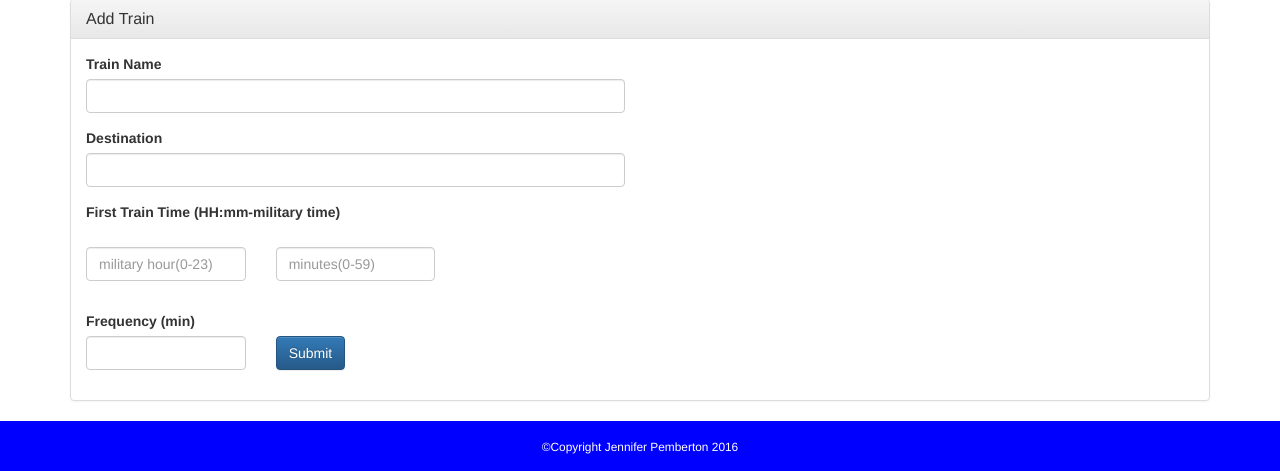
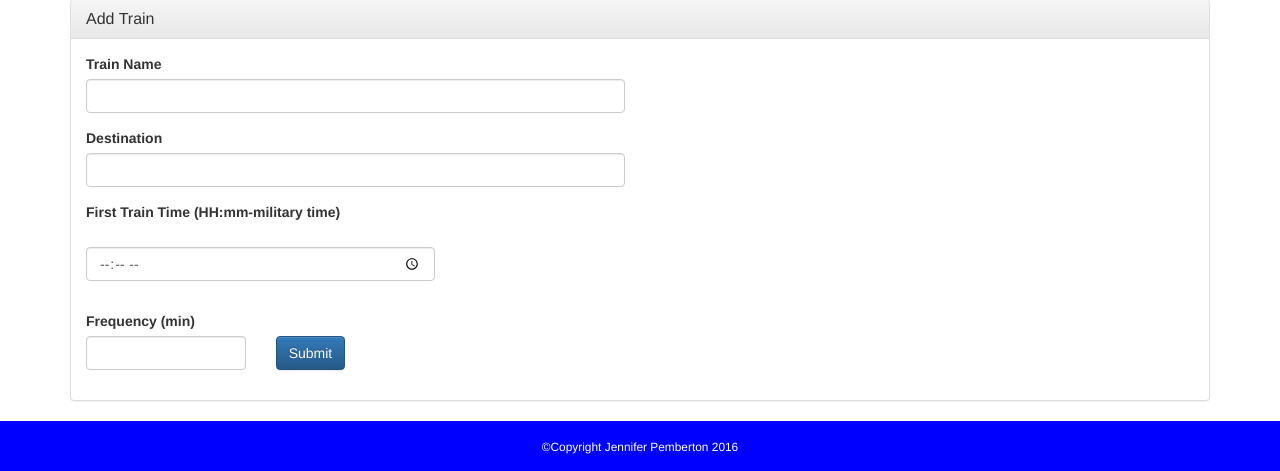
Before and after one commit to JenPhD/trains, a PHP site: page / in a window 1280 px wide. Shown: the part 468-939 px from the top of the page. Run offline with PHP 8.4, Linux system fonts and the light colour scheme; some libraries are stand-ins or nearby versions.

Commit message:
calculate train times and minutes away, append to table

```diff
--- a/assets/css/styles.css
+++ b/assets/css/styles.css
@@ -8,16 +8,25 @@
 }
 
 #nameRow {
-	margin-left: 10px;
+	margin-left: 2px;
 }
 
 #destRow {
-	margin-left: 10px;
+	margin-left: 2px;
 }
 
 #freqRow {
-	margin-left: 10px;
+	margin-left: 2px;
 }
+
+#nextRow {
+	margin-left: 2px;
+}
+
+#awayRow {
+	margin-left: 2px;
+}
+
 .footer {
 	background-color: blue;
 	color: white;
--- a/assets/javascript/app.js
+++ b/assets/javascript/app.js
@@ -13,8 +13,7 @@ var config = {
 	//Initial values
 	var trainName = "";
 	var trainDest = "";
-	var trainHours = "";
-	var trainMinutes = "";
+	var trainTime = "";
 	var trainFreq = 0;
 
 //Button for adding trains
@@ -23,8 +22,7 @@ $("#submitTrain").on("click", function(){
 	//Getting new train input
 	trainName = $('#addName').val().trim();
 	trainDest = $('#addDestination').val().trim();
-	trainHours = $('#addHours').val().trim();
-	trainMinutes = $('#addMinutes').val().trim();
+	trainTime = $('#addTime').val();
 	trainFreq = $('#addFreq').val().trim();
 
 	//Creating temporary object for holding train data
@@ -32,8 +30,7 @@ $("#submitTrain").on("click", function(){
 	var newTrain = {
 		name: trainName,
 		destination: trainDest,
-		hours: trainHours,
-		minutes: trainMinutes,
+		time: trainTime,
 		frequency: trainFreq
 	}
 
@@ -46,23 +43,68 @@ $("#submitTrain").on("click", function(){
 	//Logs everything to the console
 	// console.log(newTrain.name);
 	// console.log(newTrain.destination);
-	// console.log(newTrain.hours);
-	// console.log(newTrain.minutes);
+	//console.log(newTrain.time);
 	// console.log(newTrain.frequency);
+
+	//Push first time back a year to make sure it comes before current time
+	var firstTimeConverted = moment(newTrain.time, "hh:mm")
+		.subtract(1, "years");
+		console.log(firstTimeConverted);
+
+	//Current Time
+	var currentTime = moment();
+	console.log("CURRENT TIME: " + moment(currentTime)
+		.format("hh:mm"));
+
+	//Difference between the times
+	var diffTime = moment().diff(moment(firstTimeConverted), "minutes");
+	console.log("Difference in time: " + diffTime);
+
+	//Time apart (remainder)
+	var tRemainder = diffTime % newTrain.frequency;
+	console.log(tRemainder);
+
+	//Minutes until train
+	var tMinutesForTrain = newTrain.frequency - tRemainder;
+	console.log("Minutes for train: " + tMinutesForTrain);
+
+	//Next Train
+	var nextTrain = moment().add(tMinutesForTrain, "minutes");
+	console.log("Arrival Time: " + moment(nextTrain).format("hh:mm"));
+
+ 	var arrivalTime = (moment(nextTrain).format("hh:mm A"));
+ 	console.log(arrivalTime);
 
 	//Add trains to the schedule
 	$('#name').append('<div class="row" id="nameRow">');
 	$('#nameRow').append(newTrain.name);
+	//Add a new line for the next train
+	$('#nameRow').append("<br/>");
+	//Destination
 	$('#destination').append('<div class="row" id="destRow">');
 	$('#destRow').append(newTrain.destination);
+	//Add a new line for the next train
+	$('#destRow').append("<br/>");
+	//Frequency
 	$('#frequency').append('<div class="row" id="freqRow">');
 	$('#freqRow').append(newTrain.frequency);
+	//Add a new line for the next train
+	$('#freqRow').append("<br/>");
+	//Next train arrival
+	$('#next').append('<div class="row" id="nextRow">');
+	$('#nextRow').append(arrivalTime);
+	//Add a new line for the next train
+	$('#nextRow').append("<br/>");
+	//Next train minutes away
+	$('#away').append('<div class="row" id="awayRow">');
+	$('#awayRow').append(tMinutesForTrain);
+	//Add a new line for the next train
+	$('#awayRow').append("<br/>");
 
 	// Clears all of the text-boxes
 	$("#addName").val("");
 	$("#addDestination").val("");
-	$("#addHours").val("");
-	$("#addMinutes").val("");
+	$("#addTime").val("");
 	$("#addFreq").val("");
 
 	//Prevents moving to new page
@@ -77,11 +119,10 @@ database.ref().on("child_added", function(childSnapshot, prevChildKey){
 	// Store everything into a variable.
 	var trainName = childSnapshot.val().name;
 	var trainDest = childSnapshot.val().destination;
-	var trainHours = childSnapshot.val().hours;
-	var trainMinutes = childSnapshot.val().minutes;
+	var trainTime = childSnapshot.val().time;
 	var trainFreq = childSnapshot.val().frequency;
 
-	//Make sure the time is in the right format
+
 
 
 
--- a/index.html
+++ b/index.html
@@ -73,20 +73,16 @@
 						<div class="form-group">
 							<label for=trTime>First Train Time (HH:mm-military time)</label>
 							<div class = "row">
-								<div class="form-group col-xs-2">
-									<label for="firstHour"></label>
-									<input type="number" class="form-control" id="addHours" placeholder="military hour(0-23)" min="0" max="23">
-								</div>
-								<div class="form-group col-xs-2">
-									<label for="firstMinutes"></label>
-									<input type="number" class="form-control" id="addMinutes" placeholder="minutes(0-59)" min="1" max="59">
+								<div class="form-group col-xs-4">
+									<label for="trtime"></label>
+									<input type="time" class="form-control" step="60" id="addTime" id="addTime">
 								</div>
 							</div>
 						</div>
 						<div class="row">
 							<div class="form-group col-xs-2">
 								<label for="freqMin">Frequency (min)</label>
-								<input type="number" min="1" max="1380" class="form-control" id="addFreq">
+								<input type="number" min="1" max="1440" class="form-control" id="addFreq">
 							</div>
 							<div class="form-group col-xs-2">
 								<button id="submitTrain" type="submit" class="btn btn-primary">Submit</button>
```
